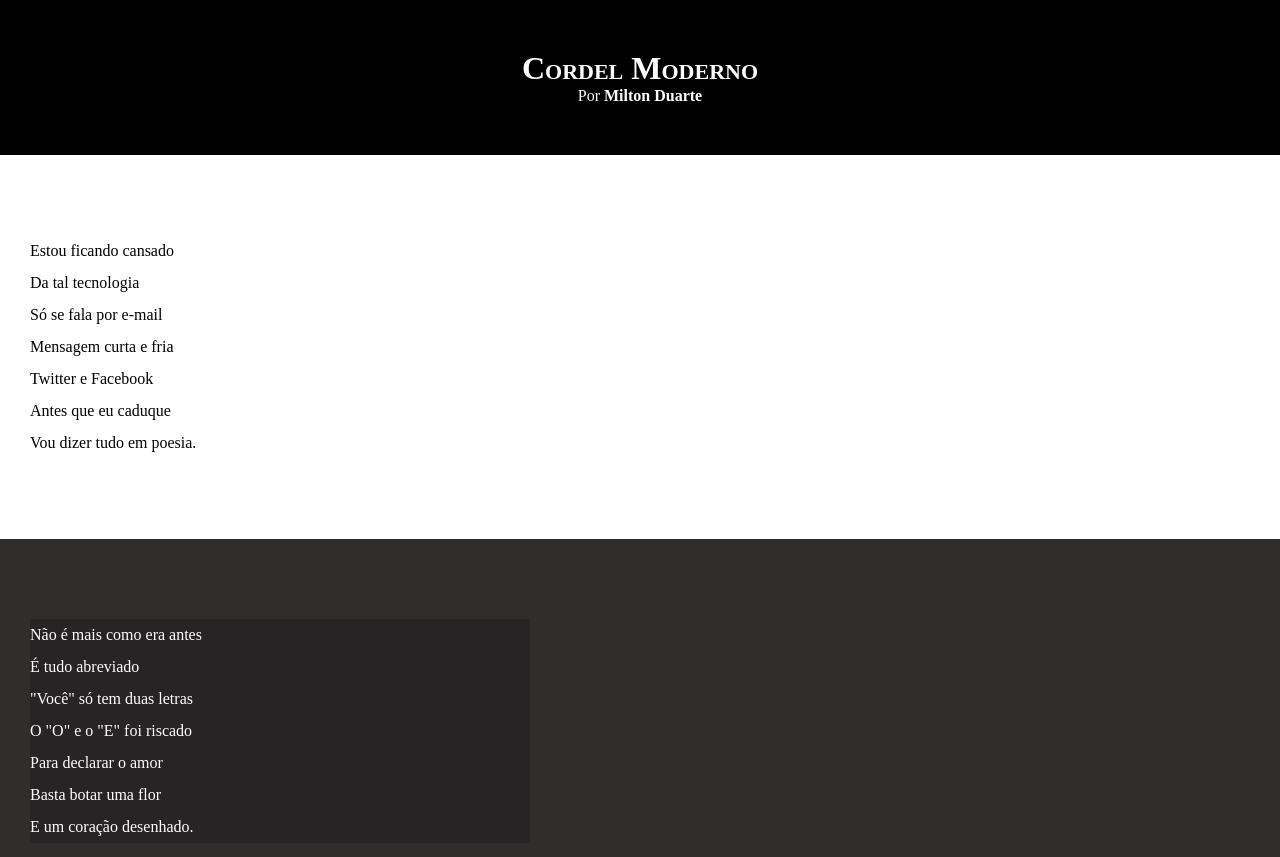
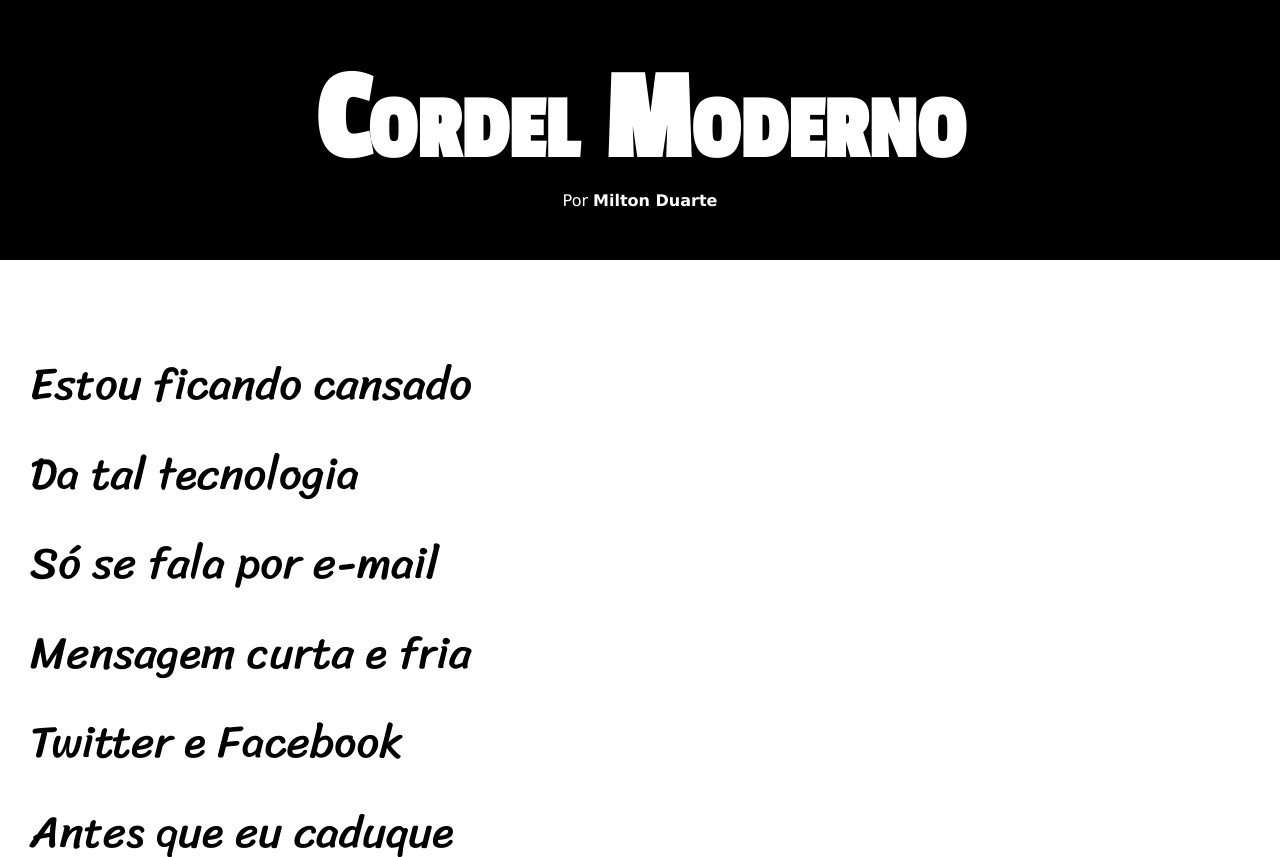
Before and after one commit to rodrigopereira21/html-css, a plain HTML site: page exercicios/Desafios/d012/index.html in a window 1280 px wide. Shown: the top 857 px of the page. Drawn offline with Linux system fonts and the light colour scheme.

Commit message:
Update style.css

```diff
--- a/exercicios/Desafios/d012/estilo/style.css
+++ b/exercicios/Desafios/d012/estilo/style.css
@@ -1,13 +1,25 @@
 @charset "UTF-8";
+
+@import url('https://fonts.googleapis.com/css2?family=Passion+One&display=swap');
+
+@import url('https://fonts.googleapis.com/css2?family=Sriracha&display=swap');
+
+:root {
+    --fonte01: Verdana, Geneva, Tahoma, sans-serif;
+    --fonte02: 'Passion One', sans-serif;
+    --fonte03: 'Sriracha', cursive;
+}
 
 * {
     margin: 0px;
     padding: 0px;
+
 }
 
 html, body {
     background-color: darkgray;
     min-height: 100vh;
+    font-family: var(--fonte01);
 
 }
 
@@ -20,10 +32,13 @@ header {
 header > h1 {
     font-variant: small-caps;
     padding-top: 50px;
+    font-family: var(--fonte02);
+    font-size: 10vw;
 }
 
 header > p {
     padding-bottom: 50px;
+
 }
 
  header a, footer a {
@@ -43,6 +58,8 @@ section {
     padding-bottom: 10vh;
     line-height: 2em;
     padding-left: 30px;
+    font-family: var(--fonte03);
+    font-size: 3.5vw;
 }
 
 section.normal {
@@ -56,7 +73,8 @@ section.imagem {
 }
 
 section.imagem > p {
-    width: 500px;
+    display: inline-block;
+    padding: 10px;
     background-color: rgba(0, 0, 0, 0.208);
 }
 
```
